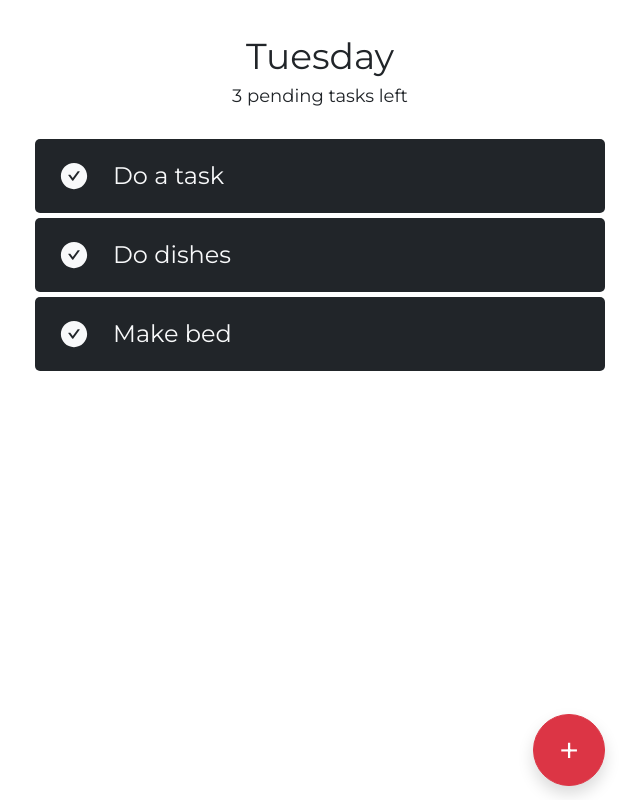
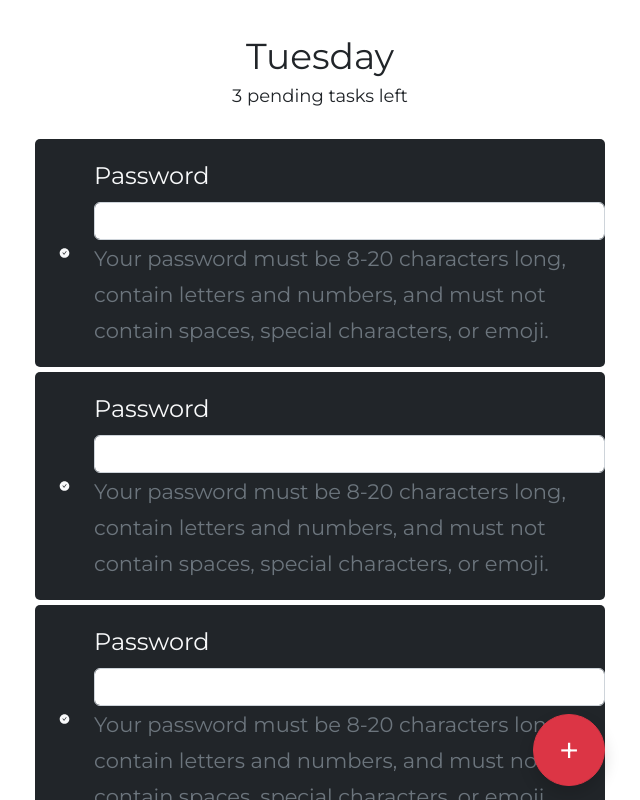
Before and after one commit to jordanmccollam/simple-todo, a React (Create React App) app in the folder client/: page / in a window 1280 px wide. Shown: the whole page, without its empty margins (320-960 px from the left). Built offline with nearby package versions, Linux system fonts and the light colour scheme.

Commit message:
Working on editing/renaming a task

```diff
--- a/client/src/components/Task/Task.js
+++ b/client/src/components/Task/Task.js
@@ -1,9 +1,12 @@
+import { useState } from 'react';
 import { Row, Col } from 'react-bootstrap';
+import Form from 'react-bootstrap/Form';
 import './task.scss';
 import { BsCheck2All } from 'react-icons/bs';
 import { AiFillCheckCircle } from 'react-icons/ai'
 
 const Task = (props) => {
+    const [ editing, setEditing ] = useState(true);
 
     const expandOptions = (e) => {
         e.preventDefault(); // disables default context menu
@@ -31,7 +34,22 @@ const Task = (props) => {
             )}
             <div>
                 {/* task here here */}
-                {props.task.description}
+                {!editing ? (
+                    props.task.description
+                ) : (
+                    <>
+                        <Form.Label htmlFor="inputPassword5">Password</Form.Label>
+                        <Form.Control
+                            type="password"
+                            id="inputPassword5"
+                            aria-describedby="passwordHelpBlock"
+                        />
+                        <Form.Text id="passwordHelpBlock" muted>
+                            Your password must be 8-20 characters long, contain letters and numbers,
+                            and must not contain spaces, special characters, or emoji.
+                        </Form.Text>
+                    </>
+                )}
             </div>
         </div>
     )
```
Also changed, not shown: client/src/App.js (line endings or trailing spaces), 1 other file (tests, documents, lock files or other folders).
